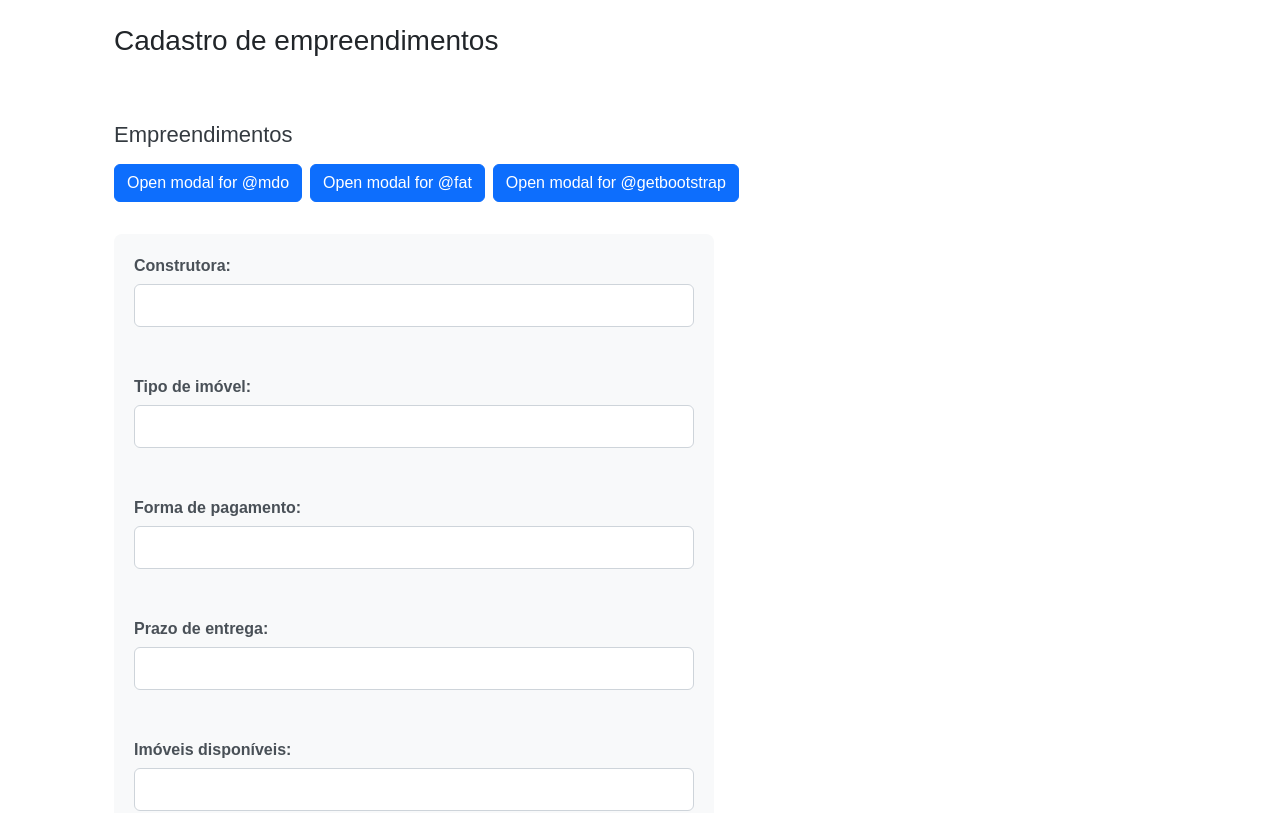
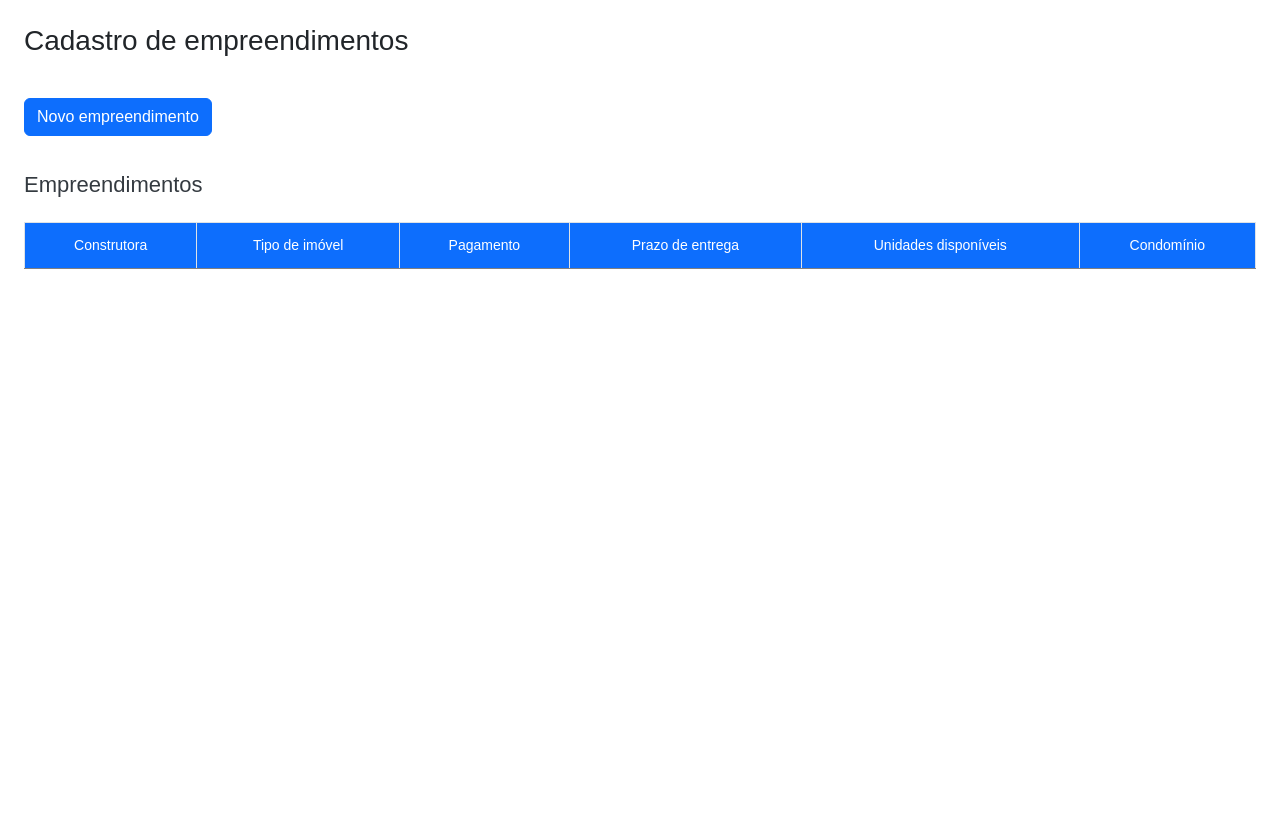
Before and after one commit to krz1128/pi-corretores, a Next.js app: page /cadastro_empreendimento in a window 1280 px wide. Shown: the top 813 px of the page. Built offline with nearby package versions, Linux system fonts and the light colour scheme.

Commit message:
pagina empreendimento com modal funcional

```diff
--- a/app/cadastro_empreendimento/cadastro_empreendimento.css
+++ b/app/cadastro_empreendimento/cadastro_empreendimento.css
@@ -1,9 +1,9 @@
 /* Container geral */
 div {
-  max-width: 1100px;
+  max-width: 2000px;
   margin: 0 auto;
   padding: 24px;
-  font-family: Arial, Helvetica, sans-serif;
+  font-family: Arial;
 }
 
 /* Títulos */
@@ -117,7 +117,7 @@ form button[type="reset"]:hover {
 
 /* Modal (ajustes leves para Bootstrap) */
 .modal-content {
-  border-radius: 10px;
+  border-radius: 20px;
 }
 
 .modal-header {
--- a/app/cadastro_empreendimento/page.js
+++ b/app/cadastro_empreendimento/page.js
@@ -3,28 +3,7 @@ export default function CadastroEmpreendimento() {
     return (
         <div>
             <h1>Cadastro de empreendimentos</h1>
-            <br/>
-            <h2>Empreendimentos</h2>
-
-            <button
-                type="button"
-                className="btn btn-primary"
-                data-bs-toggle="modal"
-                data-bs-target="#exampleModal"
-                data-bs-whatever="@mdo"
-            >
-                Open modal for @mdo
-            </button>
-
-            <button
-                type="button"
-                className="btn btn-primary"
-                data-bs-toggle="modal"
-                data-bs-target="#exampleModal"
-                data-bs-whatever="@fat"
-            >
-                Open modal for @fat
-            </button>
+            <br />
 
             <button
                 type="button"
@@ -33,7 +12,7 @@ export default function CadastroEmpreendimento() {
                 data-bs-target="#exampleModal"
                 data-bs-whatever="@getbootstrap"
             >
-                Open modal for @getbootstrap
+                Novo empreendimento
             </button>
 
             <div
@@ -47,7 +26,7 @@ export default function CadastroEmpreendimento() {
                     <div className="modal-content">
                         <div className="modal-header">
                             <h1 className="modal-title fs-5" id="exampleModalLabel">
-                                New message
+                                Insira as informações
                             </h1>
                             <button
                                 type="button"
@@ -59,9 +38,9 @@ export default function CadastroEmpreendimento() {
 
                         <div className="modal-body">
                             <form>
-                                <div className="mb-3">
+                                <div className="mb-1">
                                     <label htmlFor="recipient-name" className="col-form-label">
-                                        Recipient:
+                                        Construtora:
                                     </label>
                                     <input
                                         type="text"
@@ -70,9 +49,53 @@ export default function CadastroEmpreendimento() {
                                     />
                                 </div>
 
-                                <div className="mb-3">
+                                <div className="mb-1">
+                                    <label htmlFor="recipient-name" className="col-form-label">
+                                        Tipo de imóvel:
+                                    </label>
+                                    <input
+                                        type="text"
+                                        className="form-control"
+                                        id="recipient-name"
+                                    />
+                                </div>
+
+                                <div className="mb-1">
+                                    <label htmlFor="recipient-name" className="col-form-label">
+                                        Forma de pagamento:
+                                    </label>
+                                    <input
+                                        type="text"
+                                        className="form-control"
+                                        id="recipient-name"
+                                    />
+                                </div>
+
+                                <div className="mb-1">
+                                    <label htmlFor="recipient-name" className="col-form-label">
+                                        Prazo de entrega:
+                                    </label>
+                                    <input
+                                        type="text"
+                                        className="form-control"
+                                        id="recipient-name"
+                                    />
+                                </div>
+
+                                <div className="mb-1">
+                                    <label htmlFor="recipient-name" className="col-form-label">
+                                        Unidades disponíveis:
+                                    </label>
+                                    <input
+                                        type="text"
+                                        className="form-control"
+                                        id="recipient-name"
+                                    />
+                                </div>
+
+                                <div className="mb-1">
                                     <label htmlFor="message-text" className="col-form-label">
-                                        Message:
+                                        Condomínio:
                                     </label>
                                     <textarea
                                         className="form-control"
@@ -88,66 +111,16 @@ export default function CadastroEmpreendimento() {
                                 className="btn btn-secondary"
                                 data-bs-dismiss="modal"
                             >
-                                Close
+                                Cancelar
                             </button>
                             <button type="button" className="btn btn-primary">
-                                Send message
+                                Cadastrar
                             </button>
                         </div>
                     </div>
                 </div>
             </div>
 
-
-            <form>
-                <label>
-                    Construtora:
-                    <input type="text" className="inputNomeConstrutora" />
-                </label>
-
-                <br /><br />
-
-                <label>
-                    Tipo de imóvel:
-                    <input type="text" className="inputTipoImovel" />
-                </label>
-
-                <br /><br />
-
-                <label>
-                    Forma de pagamento:
-                    <input type="text" className="inputFormaPagamento" />
-                </label>
-
-                <br /><br />
-
-                <label>
-                    Prazo de entrega:
-                    <input type="text" className="inputPrazo" />
-                </label>
-
-                <br /><br />
-
-                <label>
-                    Imóveis disponíveis:
-                    <input
-                        type="text"
-                        className="inputqntImovelEmpreendimento"
-                    />
-                </label>
-
-                <br /><br />
-
-                <label>
-                    Condomínio:
-                    <input type="text" className="inputCondominio" />
-                </label>
-
-                <br /><br />
-
-                <button type="submit">Salvar</button>
-                <button type="reset">Cancelar</button>
-            </form>
 
             <h2>Empreendimentos</h2>
 
@@ -158,7 +131,7 @@ export default function CadastroEmpreendimento() {
                         <td>Tipo de imóvel</td>
                         <td>Pagamento</td>
                         <td>Prazo de entrega</td>
-                        <td>Imóveis disponíveis</td>
+                        <td>Unidades disponíveis</td>
                         <td>Condomínio</td>
                     </tr>
                 </thead>
```
